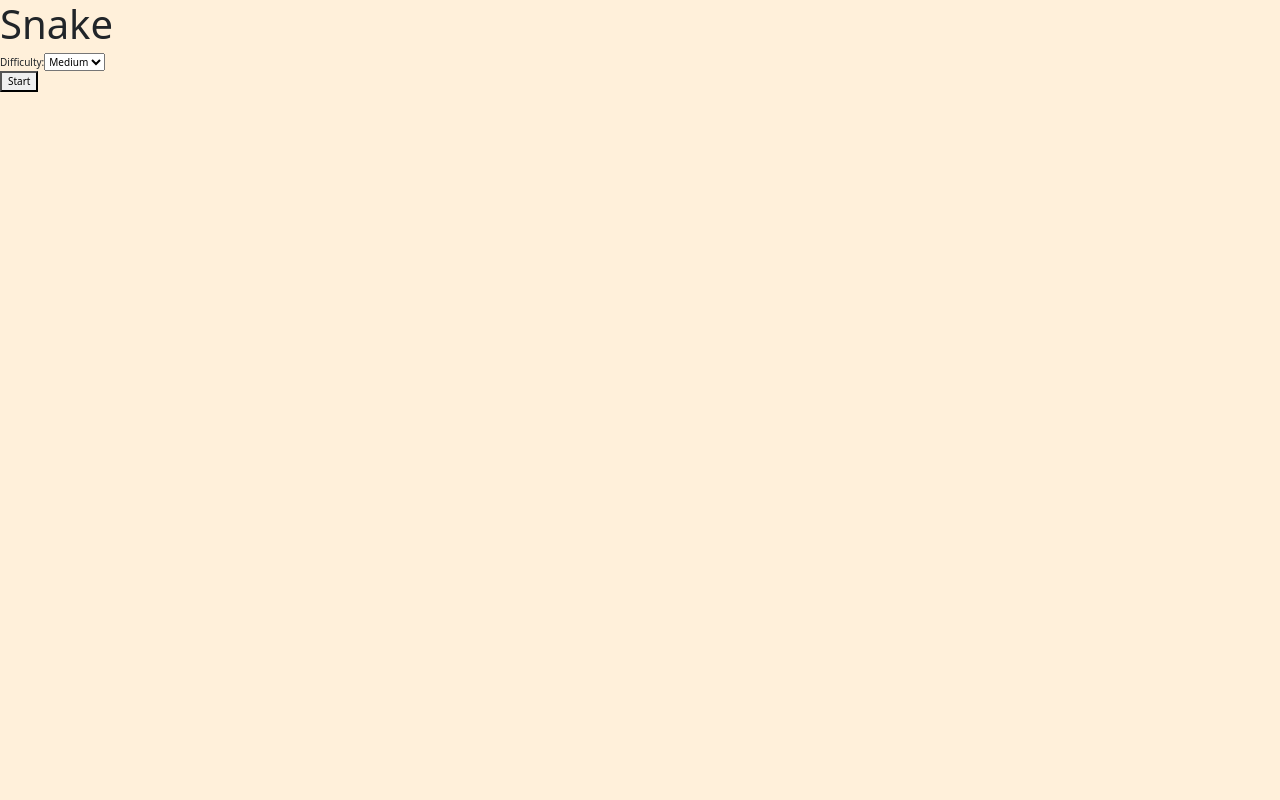
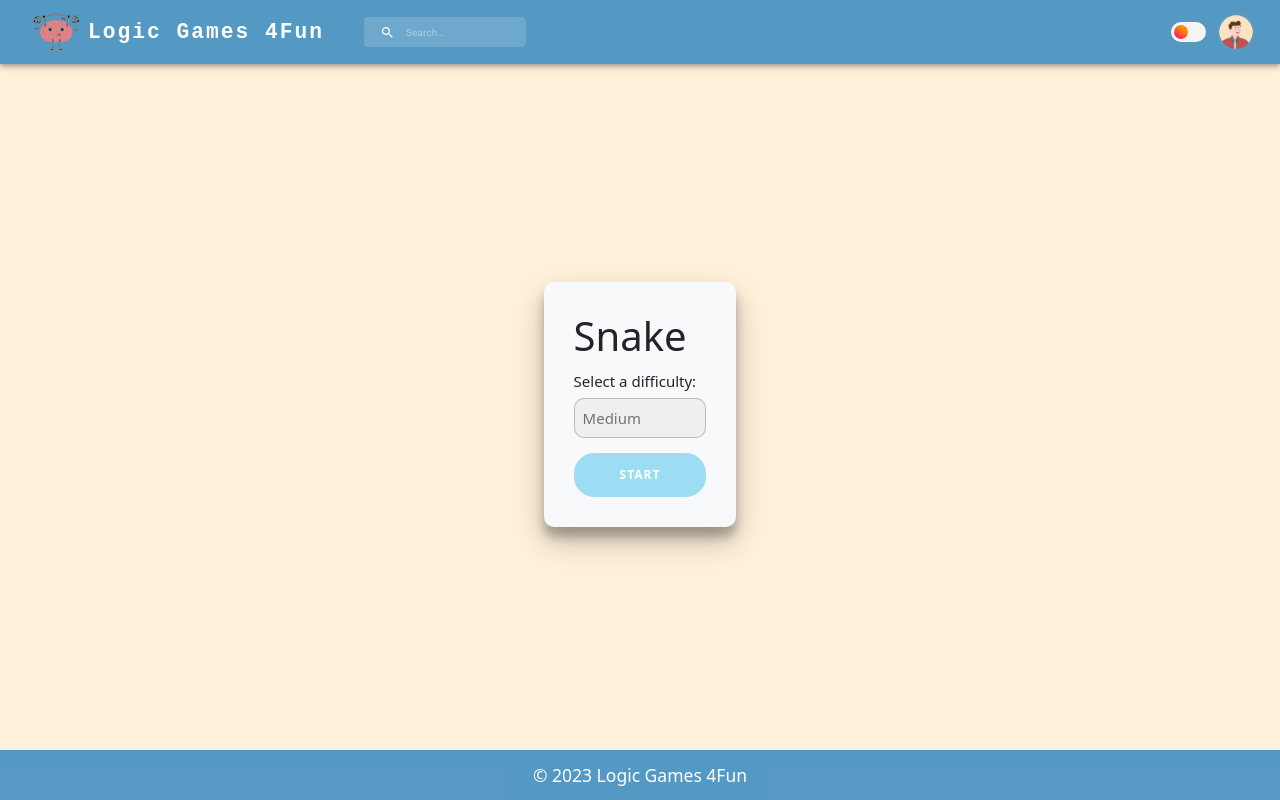
Before and after one commit to jklis2/Logic_Games_4Fun, a React (Create React App) app in the folder LogicGames4Fun/Client/: page /games/snake in a window 1280 px wide. Built offline with nearby package versions, Linux system fonts and the light colour scheme.

Commit message:
Snake restyled

```diff
--- a/LogicGames4Fun/Client/src/Component/Games/Snake/SnakeBoard.jsx
+++ b/LogicGames4Fun/Client/src/Component/Games/Snake/SnakeBoard.jsx
@@ -28,11 +28,12 @@ function SnakeBoard({ snake, foods, cellSize, numCols, numRows }) {
   };
 
   return (
-    <div
+    <div className="px-1"
       style={{
         width: numCols * cellSize,
         height: numRows * cellSize,
-        border: "1px solid black",
+        // border: "1px solid black",
+        borderRadius: "5px",
         position: "relative",
         fontSize: cellSize,
       }}
--- a/LogicGames4Fun/Client/src/Component/Games/Snake/SnakeControls.jsx
+++ b/LogicGames4Fun/Client/src/Component/Games/Snake/SnakeControls.jsx
@@ -9,26 +9,29 @@ function SnakeControls({
   onDifficultyChange,
 }) {
   return (
-    <div>
+    <>
       {!isGameStarted ? (
+        <div className="difficulty-card bg-light p-5 fs-4">
         <div>
-          <div>
-            <label>Difficulty: </label>
-            <select value={difficulty} onChange={onDifficultyChange}>
+          <h2 className="fw-300">Snake</h2>
+          <div className="mt-3 d-flex flex-column">
+            <label>Select a difficulty:</label>
+            <select className="mt-2 difficulty-card__select" value={difficulty} onChange={onDifficultyChange}>
               <option value="easy">Easy</option>
               <option value="medium">Medium</option>
               <option value="hard">Hard</option>
             </select>
           </div>
-          <button onClick={onGameStart}>Start</button>
+          <button onClick={onGameStart} className="button-light mt-4">Start</button>
         </div>
+      </div>
       ) : (
-        <>
-          <button onClick={onGameRestart}>Restart</button>
-          <button onClick={onMenuReturn}>Back to Menu</button>
-        </>
+        <div className="mt-3">
+          <button className="button-light" onClick={onGameRestart}>Restart</button>
+          <button className="button-light ms-3" onClick={onMenuReturn}>Back to Menu</button>
+        </div>
       )}
-    </div>
+      </>
   );
 }
 
--- a/LogicGames4Fun/Client/src/Component/Games/Snake/SnakeGame.jsx
+++ b/LogicGames4Fun/Client/src/Component/Games/Snake/SnakeGame.jsx
@@ -1,6 +1,6 @@
-import React, { useState, useEffect, useCallback } from 'react';
-import SnakeBoard from './SnakeBoard';
-import SnakeControls from './SnakeControls';
+import React, { useState, useEffect, useCallback } from "react";
+import SnakeBoard from "./SnakeBoard";
+import SnakeControls from "./SnakeControls";
 
 const numRows = 20;
 const numCols = 20;
@@ -20,10 +20,10 @@ const difficultySpeeds = {
 
 export const SnakeGame = () => {
   const [snake, setSnake] = useState([{ row: 10, col: 10 }]);
-  const [dir, setDir] = useState('ArrowRight');
+  const [dir, setDir] = useState("ArrowRight");
   const [isGameOver, setIsGameOver] = useState(false);
   const [score, setScore] = useState(0);
-  const [difficulty, setDifficulty] = useState('medium');
+  const [difficulty, setDifficulty] = useState("medium");
   const [isGameStarted, setIsGameStarted] = useState(false);
 
   function generateSingleFood() {
@@ -34,7 +34,12 @@ export const SnakeGame = () => {
         col: Math.floor(Math.random() * numCols),
       };
       // eslint-disable-next-line no-loop-func
-      if (!snake.some(s => s.row === foodPosition.row && s.col === foodPosition.col)) {
+      if (
+        !snake.some(
+          // eslint-disable-next-line no-loop-func
+          (s) => s.row === foodPosition.row && s.col === foodPosition.col
+        )
+      ) {
         break;
       }
     }
@@ -106,7 +111,7 @@ export const SnakeGame = () => {
     setIsGameOver(false);
     setScore(0);
     setSnake([{ row: 10, col: 10 }]);
-    setDir('ArrowRight');
+    setDir("ArrowRight");
     setFoods(generateFoods());
   };
 
@@ -117,7 +122,7 @@ export const SnakeGame = () => {
       }
     };
 
-    window.addEventListener('keydown', handleKeydown);
+    window.addEventListener("keydown", handleKeydown);
 
     const gameInterval = setInterval(() => {
       if (!isGameOver) {
@@ -126,22 +131,29 @@ export const SnakeGame = () => {
     }, difficultySpeeds[difficulty]);
 
     return () => {
-      window.removeEventListener('keydown', handleKeydown);
+      window.removeEventListener("keydown", handleKeydown);
       clearInterval(gameInterval);
     };
   }, [isGameOver, moveSnake, difficulty]);
 
   return (
-    <div className="App">
-      <h1>Snake</h1>
+    <div className="container">
       {isGameStarted ? (
-        <>
-          <h2>Score: {score}</h2>
+        <div className="container d-flex flex-column align-items-center">
+          <div className="h100 m my-3 p-4 d-flex flex-column justify-content-center align-items-center bg-light snake-board ">
+            <h2 className="fs-1">Score: {score}</h2>
             {isGameOver ? (
               <h1>Game Over!</h1>
             ) : (
-            <SnakeBoard snake={snake} foods={foods} cellSize={cellSize} numCols={numCols} numRows={numRows} />
+              <SnakeBoard
+                snake={snake}
+                foods={foods}
+                cellSize={cellSize}
+                numCols={numCols}
+                numRows={numRows}
+              />
             )}
+
             <SnakeControls
               isGameStarted={isGameStarted}
               difficulty={difficulty}
@@ -153,8 +165,10 @@ export const SnakeGame = () => {
               onMenuReturn={() => setIsGameStarted(false)}
               onDifficultyChange={(e) => setDifficulty(e.target.value)}
             />
-        </>
+          </div>
+        </div>
       ) : (
+        <div className="d-flex justify-content-center">
           <SnakeControls
             isGameStarted={isGameStarted}
             difficulty={difficulty}
@@ -166,8 +180,8 @@ export const SnakeGame = () => {
             onMenuReturn={() => setIsGameStarted(false)}
             onDifficultyChange={(e) => setDifficulty(e.target.value)}
           />
+        </div>
       )}
     </div>
   );
-
 };
--- a/LogicGames4Fun/Client/src/Component/Games/Sudoku/SudokuGame.jsx
+++ b/LogicGames4Fun/Client/src/Component/Games/Sudoku/SudokuGame.jsx
@@ -37,25 +37,38 @@ export const SudokuGame = () => {
     return () => clearInterval(interval);
   });
 
+  const fields =  sudokuArr.length > 0 && generateFields(sudokuArr, setMistakes, styles, checkSudoku);
   return (
     <>
+      {/* <div className="test container my-5 d-flex justify-content-center">
+        <div className="row w-100">
+          {fields && fields.map(field => (
+            <div className="col-4 row">{field.map(cell => (
+              <div className="col-4">{cell}</div>
+            ))}</div>
+          ))}
+        </div>
+      </div> */}
+
       <div className="w-100 d-flex justify-content-center align-items-center">
-        <div className="w-75 mt-5">
-          <div className={styles["sudoku-actions"]}>
-            <div>
-              <Link to={`/Dashboard`} className={styles["back-link"]}>
+        <div className="container mt-5 ">
+          <div className="mx-5 my-2 row">
+            <div className="col-md-6">
+              <Link to={`/Dashboard`} className="fs-3">
                 <HiArrowLongLeft /> Back to games
               </Link>
             </div>
           </div>
-          <div className={styles["sudouku-board-container"]}>
+          <div className="d-flex justify-content-center">
             <div className={styles["sudouku-board"]}>
+            {/* <div className="d-flex justify-content-center align-items-center mt-3"> */}
               <div className={styles["grid-cells"]}>
                 {sudokuArr.length > 0 &&
                   generateFields(sudokuArr, setMistakes, styles, checkSudoku)}
               </div>
             </div>
           </div>
+
           <div className={styles["sudoku-game-info"]}>
             <Box
               sx={{
--- a/LogicGames4Fun/Client/src/Component/Games/Sudoku/generateSudokuCells.js
+++ b/LogicGames4Fun/Client/src/Component/Games/Sudoku/generateSudokuCells.js
@@ -109,8 +109,8 @@ export const generateFields = (
             Math.floor(col / 3) * 3 + Math.floor(row / 3) + 1
           }`}
           style={{
-            marginRight: row === 2 || row === 5 ? "10px" : "0px",
-            marginBottom: col === 2 || col === 5 ? "10px" : "0px",
+            marginRight: row === 2 || row === 5 ? "2rem" : "0px",
+            marginBottom: col === 2 || col === 5 ? "1rem" : "0px",
           }}
         >
           <input
--- a/LogicGames4Fun/Client/src/Routers/Snake.jsx
+++ b/LogicGames4Fun/Client/src/Routers/Snake.jsx
@@ -1,10 +1,14 @@
 import React from "react";
 import { SnakeGame } from "../Component/Games/Snake/SnakeGame";
+import { Navbar } from "../Component/Navbar/Navbar";
+import Footer from "../Component/Dashboard/DashboardFooter";
 
 export const Snake = () => {
   return (
-    <>
-      <SnakeGame/>
-    </>
+    <div className="min-vh-100 d-flex flex-column justify-content-between">
+      <Navbar />
+      <SnakeGame />
+      <Footer />
+    </div>
   );
 };
--- a/LogicGames4Fun/Client/src/Styles/base/_base.scss
+++ b/LogicGames4Fun/Client/src/Styles/base/_base.scss
@@ -26,6 +26,6 @@ code {
 
 a,
 a:visited {
-  text-decoration: none;
+  text-decoration: none !important;
   color: black;
 }
--- a/LogicGames4Fun/Client/src/Styles/components/_achievement-card.scss
+++ b/LogicGames4Fun/Client/src/Styles/components/_achievement-card.scss
@@ -2,6 +2,7 @@
   border-radius: 1rem;
   box-shadow: 0 1.4rem 2.8rem rgba(0, 0, 0, 0.25), 0 1rem 1rem rgba(0, 0, 0, 0.22);
   transition: all .5s;
+
   &:hover {
     box-shadow: 0 1.4rem 2.8rem rgba(0, 0, 0, 0.65),  0 1rem 1rem rgba(0, 0, 0, 0.45);
     cursor: pointer;
--- /dev/null
+++ b/LogicGames4Fun/Client/src/Styles/components/_difficulty-card.scss
@@ -0,0 +1,21 @@
+.difficulty-card {
+  border-radius: 1rem;
+  box-shadow: 0 1.4rem 2.8rem rgba(0, 0, 0, 0.25),
+    0 1rem 1rem rgba(0, 0, 0, 0.22);
+  transition: all 0.5s;
+
+  &__select {
+    padding: 0.8rem;
+    -webkit-appearance: none;
+    -moz-appearance: none;
+    appearance: none;
+    border: 1px solid rgba(0, 0, 0, 0.22);
+    color: rgba(0, 0, 0, 0.52) !important;
+    border-radius: 1rem;
+  }
+
+  &:hover {
+    box-shadow: 0 1.4rem 2.8rem rgba(0, 0, 0, 0.65),
+      0 1rem 1rem rgba(0, 0, 0, 0.45);
+  }
+}
--- a/LogicGames4Fun/Client/src/Styles/pages/_snake.scss
+++ b/LogicGames4Fun/Client/src/Styles/pages/_snake.scss
@@ -1,19 +1,6 @@
-div[style*="border: 1px solid black"] {
-    background-color: #fff;
-    box-shadow: 0 4px 8px rgba(0, 0, 0, 0.1);
-
-    overflow: hidden;
-    border: none;
+.snake-board {
+  border-radius: 1rem;
+  box-shadow: 0 1.4rem 2.8rem rgba(0, 0, 0, 0.25),
+    0 1rem 1rem rgba(0, 0, 0, 0.22);
+  transition: all 0.5s;
 }
-
-div[style*="backgroundColor: green"] {
-    background-color: #4caf50;
-    border-radius: 4px;
-    box-shadow: 0 2px 4px rgba(0, 0, 0, 0.1);
-}
-
-div[style*="backgroundColor: red"] {
-    background-color: #ff5252;
-    border-radius: 50%; /* Makes the food circular */
-    box-shadow: 0 2px 4px rgba(0, 0, 0, 0.1);
-}
--- a/LogicGames4Fun/Client/src/main.scss
+++ b/LogicGames4Fun/Client/src/main.scss
@@ -8,6 +8,7 @@
 @import "./Styles/components/buttons";
 @import "./Styles/components/game-card";
 @import "./Styles/components/achievement-card";
+@import "./Styles/components/difficulty-card";
 
 @import "./Styles/layout/footer";
 
```
Also changed, not shown: LogicGames4Fun/Client/src/Component/PrivacyPolicy/PrivacyPolicyForm.module.scss (deleted, +0 -22 lines). Lines whose indentation alone changed are shown as unchanged.
